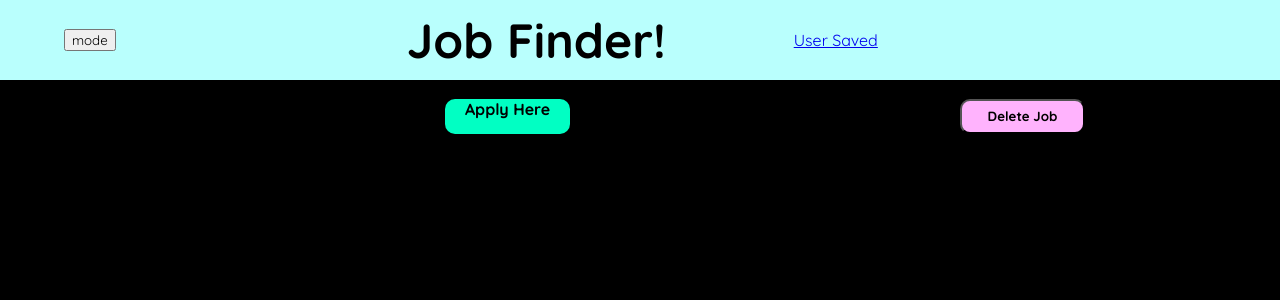
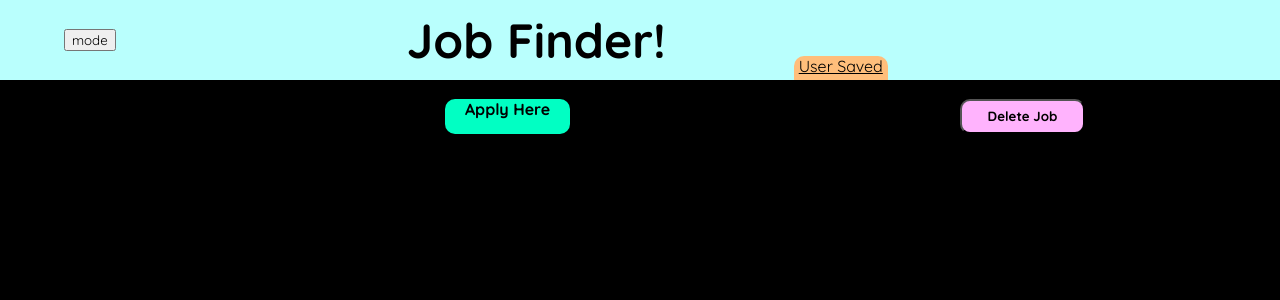
Before and after one commit to Mod4JobFinder/FrontEnd, a React (Create React App) app: page /UserView in a window 1280 px wide. Shown: the top 300 px of the page. Built offline with nearby package versions, Linux system fonts and the light colour scheme.

Commit message:
Add hover effect to User Saved button on tab on header

```diff
--- a/src/components/Header/Header.css
+++ b/src/components/Header/Header.css
@@ -30,6 +30,20 @@
   cursor: default;
 }
 
+.userlink {
+  box-sizing: border-box;
+  margin-top: 7vh;
+  border-radius: 10px 10px 0 0;
+  height: 3vh;
+  padding: 0 5px 5px 5px;
+}
+
+.userlink:hover {
+  margin-top: 6vh;
+  height: 4vh;
+  padding-top: 5px;
+}
+
 /* Utility classes */
 .light {
   background: #3B27BA;
--- a/src/components/Header/Header.js
+++ b/src/components/Header/Header.js
@@ -13,7 +13,7 @@ function Header( {hidden} ) {
         <h1 className='appTitle' data-cy='appTitle'>Job Finder!</h1>
       </article>
       <article className='rightHeaderButtons'>
-        <Link to={'/UserView'} className={`userlink ${hidden}`} data-cy='userlink'>User Saved</Link>
+        <Link to={'/UserView'} className={`userlink ${hidden}`} style={color.orange} data-cy='userlink'>User Saved</Link>
         <button className='hidden'>Compare</button>
       </article>
     </section>
--- a/src/components/JobCard/JobCard.css
+++ b/src/components/JobCard/JobCard.css
@@ -52,5 +52,5 @@
   justify-self: center;
   height: 35px;
   border-radius: 10px;
-  margin-bottom: 10px;
+  margin-bottom: 15px;
 }
--- a/src/components/UserView/UserView.css
+++ b/src/components/UserView/UserView.css
@@ -18,7 +18,7 @@
 }
 
 .jobDetailLayout {
-  height: 88vh;
+  height: 90vh;
   grid-area: desc;
   overflow: scroll;
 }
```
